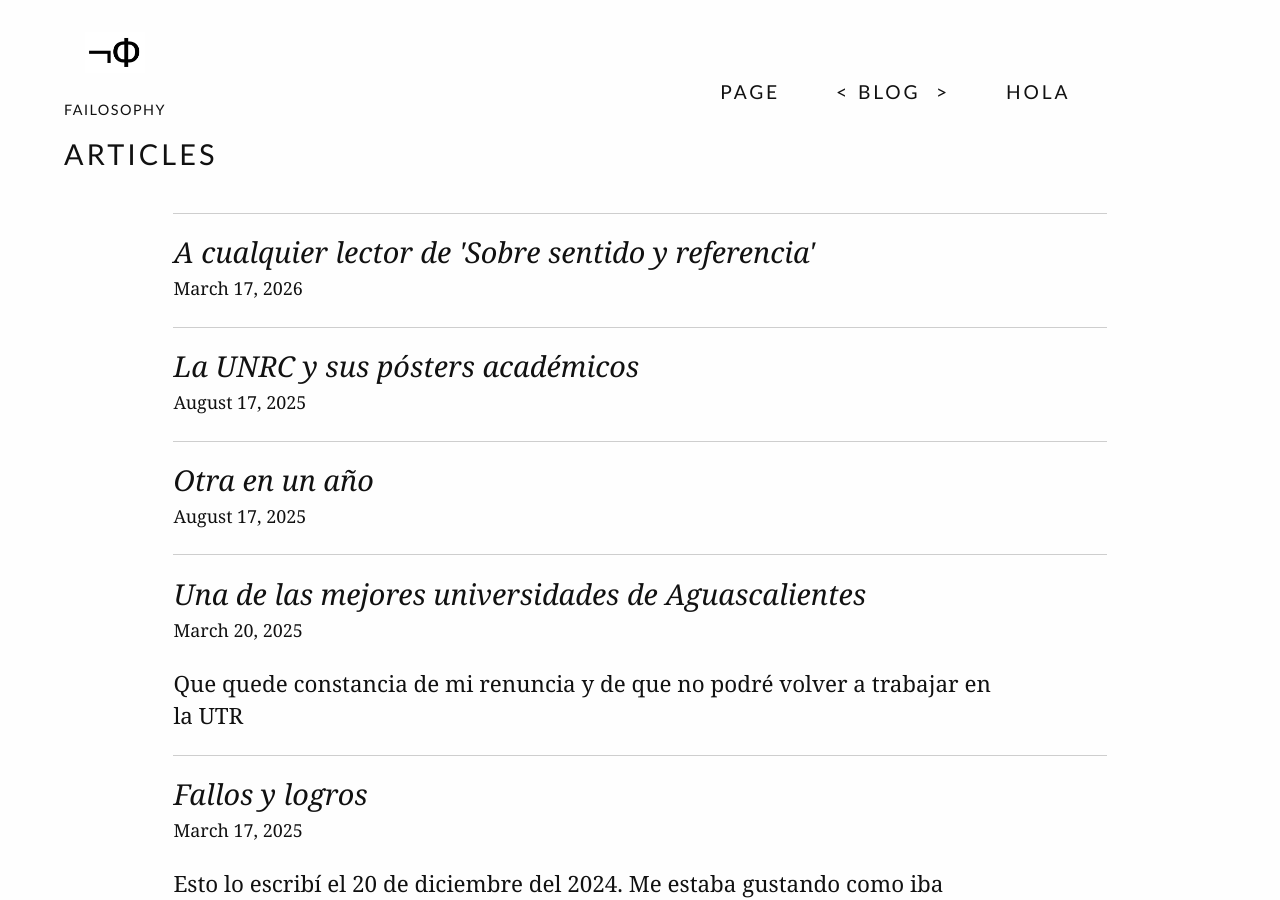
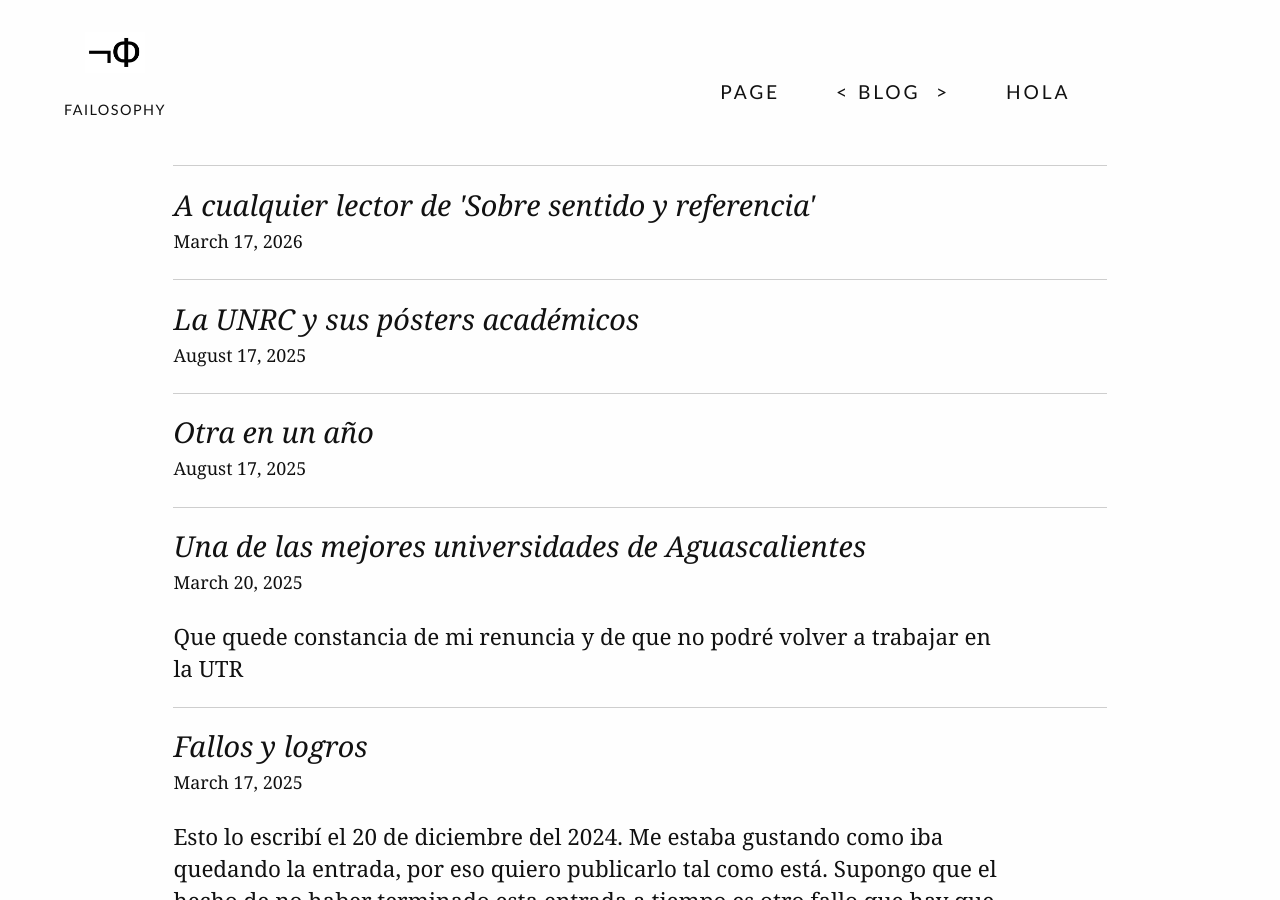
Before and after one commit to Oiuhukt/failosophy, a Jekyll site: the page built from about/index.md, in a window 1280 px wide and 900 px high. Built offline with Jekyll 4.4.1, drawn with Linux system fonts in a browser that asks for light colours; some web fonts are replaced.

```diff
--- a/about/index.md
+++ b/about/index.md
@@ -3,7 +3,7 @@
 title: blog
 ---
 
-<h1 class="content-listing-header sans">Articles</h1>
+<h1 class="content-listing-header sans"></h1>
 <ul class="content-listing">
     {% for post in site.posts %}
     <li class="listing">
```
